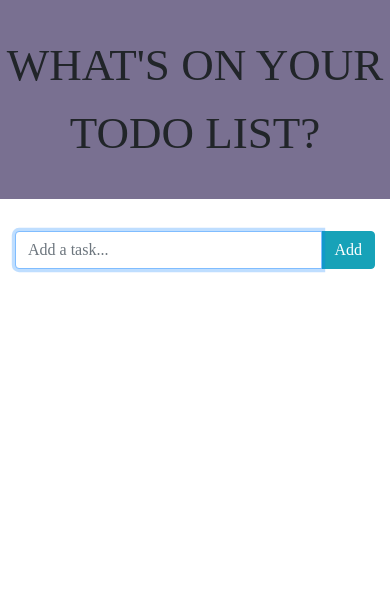
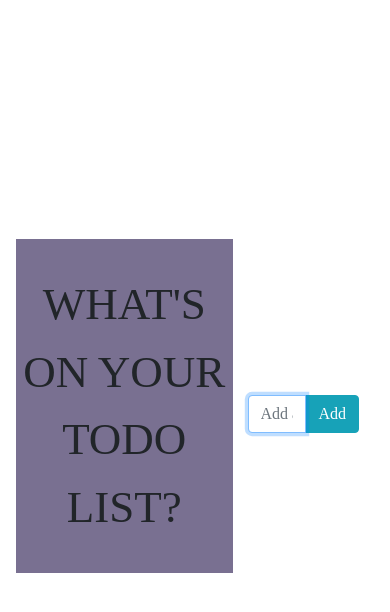
Before and after one commit to danyll39/react-todo-app, a React (Create React App) app: page / in a window 390 px wide. Shown: the top 612 px of the page. Built offline with nearby package versions, Linux system fonts and the light colour scheme; a web font is replaced by a local one.

Commit message:
Minor changes

```diff
--- a/src/App.css
+++ b/src/App.css
@@ -1,8 +1,13 @@
 @import url('https://fonts.googleapis.com/css2?family=Reggae+One&display=swap');
 
 .App {
+  width: 100%;
+  min-height: 100vh;
+  display: flex;
+  justify-content: center;
   text-align: center;
   font-family: 'Reggae One', cursive;
+
 }
 
 .jumbotron{
@@ -24,3 +29,15 @@ font-family: 'Reggae One', cursive;
   justify-content: space-between;
   padding: 18px;
 }
+
+
+ @media (max-width: 500px) {
+  .App {
+    padding: 30px 16px;
+    align-items: center;
+  }
+}
+
+i {
+  cursor: pointer;
+}
```
